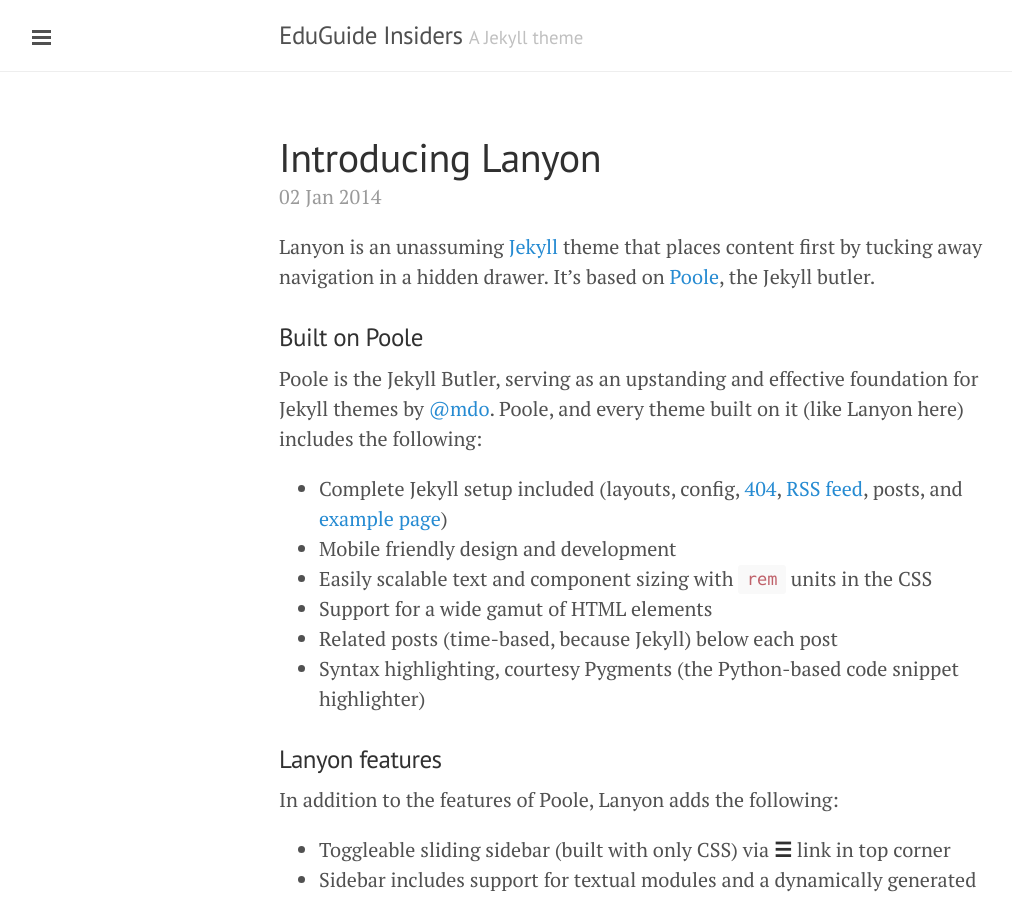
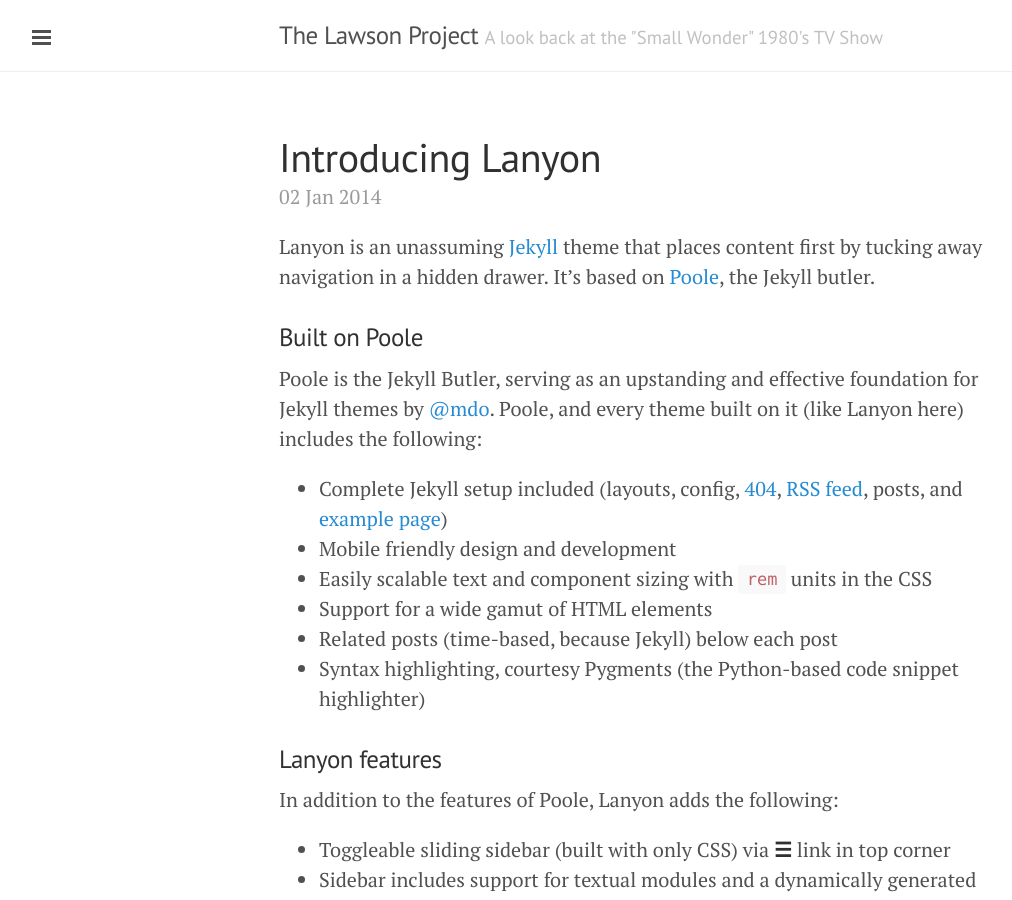
Before and after one commit to LawsonProject/lawsonproject.github.io, a Jekyll site: the page built from index.html, in a window 1280 px wide and 900 px high. Shown: the whole window, without its empty margins (1-1013 px from the left). Built offline with Jekyll 4.4.1, drawn with Linux system fonts in a browser that asks for light colours; Markdown is read by kramdown in place of the engine named in the settings; the list of posts is cut into pages by our own code.

Commit message:
Update _config.yml

```diff
--- a/_config.yml
+++ b/_config.yml
@@ -6,14 +6,14 @@ markdown:         redcarpet
 permalink:        pretty
 
 # Setup
-title:            EduGuide Insiders
-tagline:          'A Jekyll theme'
+title:            The Lawson Project
+tagline:          A look back at the "Small Wonder" 1980's TV Show
 description:      'A reserved <a href="http://jekyllrb.com" target="_blank">Jekyll</a> theme that places the utmost gravity on content with a hidden drawer. Made by <a href="https://twitter.com/mdo" target="_blank">@mdo</a>.'
-url:              http://eginsiders.github.io
+url:              http://lawsonproject.github.io
 
 author:
-  name:           'Mark Otto'
-  url:            https://twitter.com/mdo
+  name:           'Jon Morgan'
+  url:            https://twitter.com/morga2ja
 
 paginate:         5
 
@@ -21,4 +21,4 @@ paginate:         5
 version:          1.0.0
 
 github:
-  repo:           https://github.com/EGInsiders/eginsiders.github.io
+  repo:           https://github.com/LawsonProject
```
